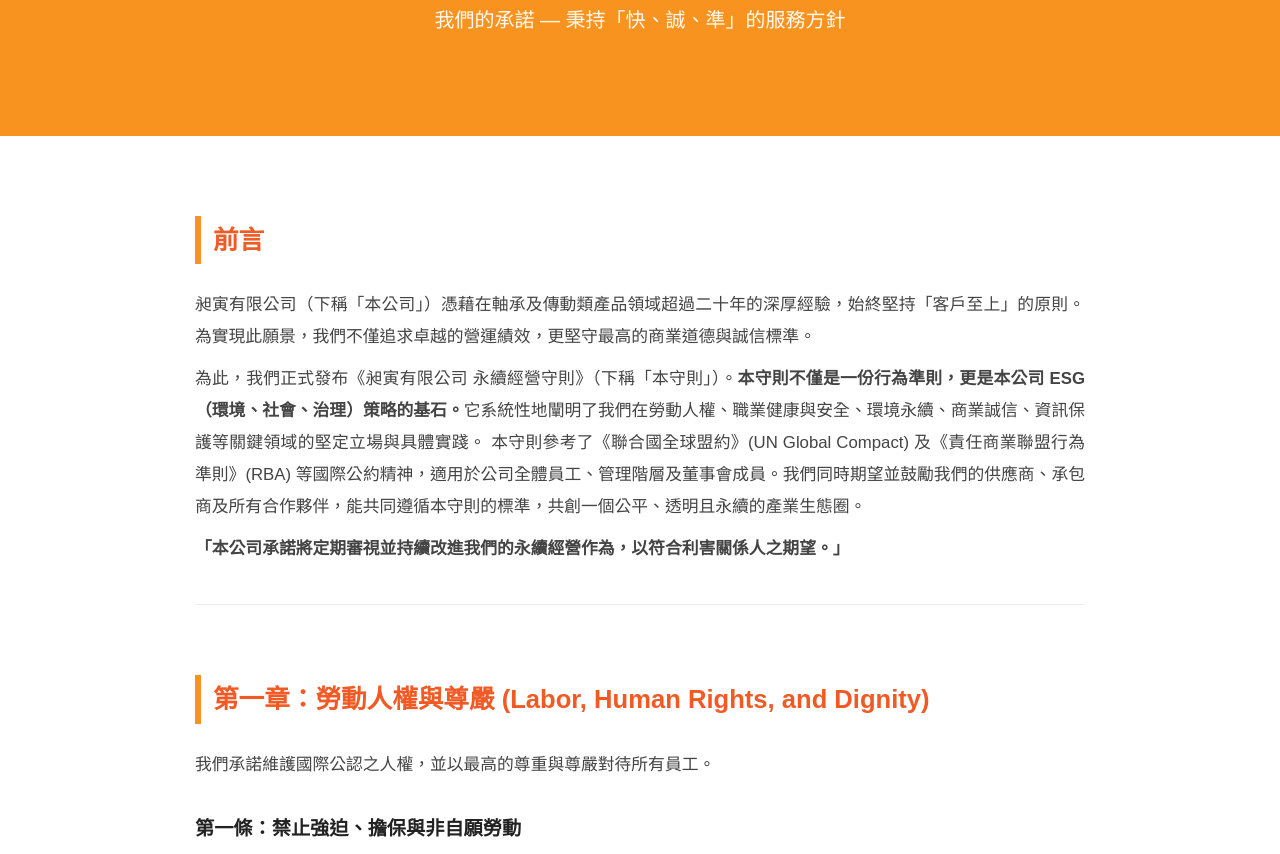
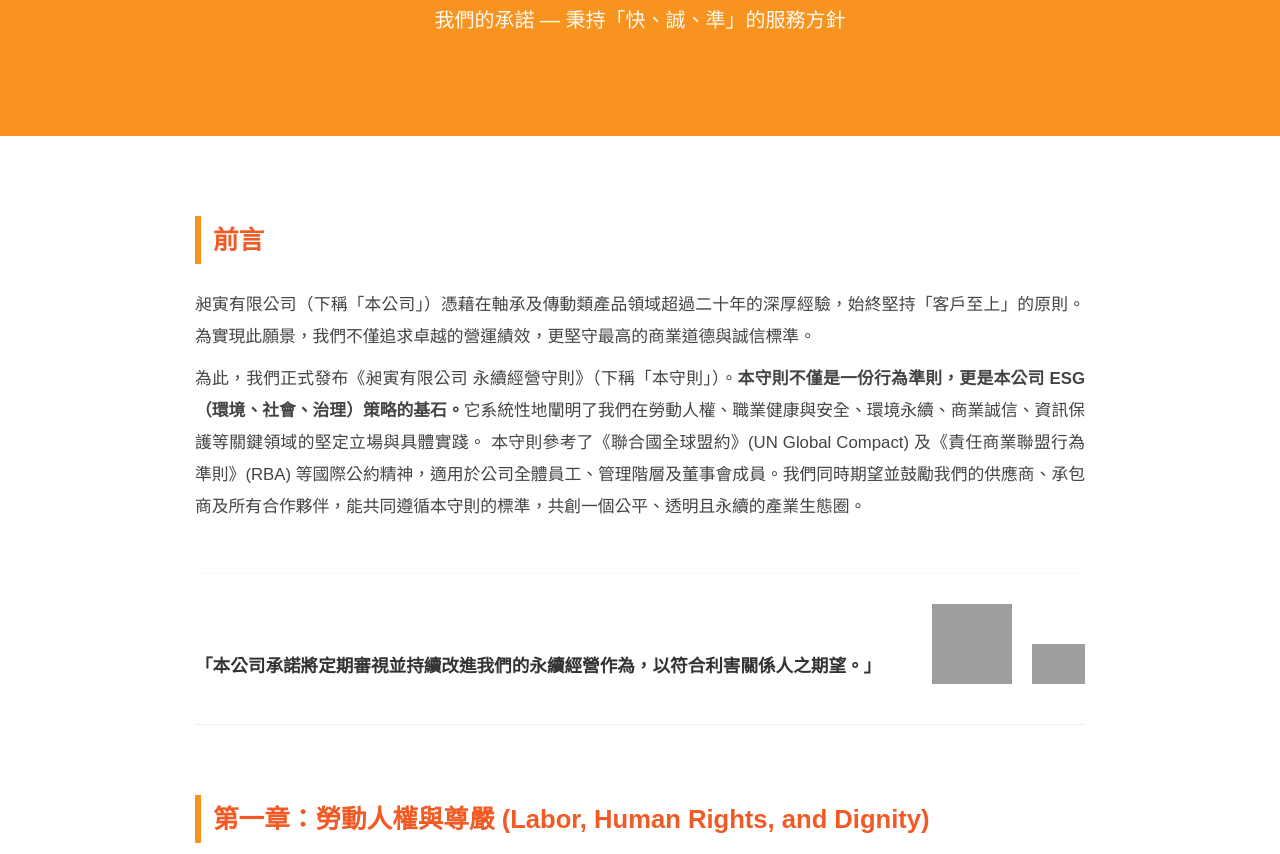
Before and after one commit to win83117266/my-portfolio-website, a plain HTML site: page sustainability.html in a window 1280 px wide. Shown: the part 198-1052 px from the top of the page. Drawn offline with Linux system fonts and the light colour scheme; grey boxes are pictures that could not be loaded.

Commit message:
簽名更新

```diff
--- a/styles.css
+++ b/styles.css
@@ -450,3 +450,111 @@ footer {
   background-color: #007bff; /* 滑鼠移上去時，背景填滿 */
   color: #ffffff; /* 文字變白色 */
 }
+
+/* --- 總經理簽名區塊 (永續頁面) --- */
+.signature-block {
+  display: flex; /* 啟用 Flexbox */
+  justify-content: space-between; /* 讓文字和圖片組水平拉開 */
+  align-items: flex-end; /* 讓兩者的「底部」對齊 */
+
+  margin-top: 50px;
+  padding-top: 30px;
+  border-top: 1px solid var(--light-gray, #eee);
+}
+
+.signature-block .final-quote {
+  flex: 1; /* 讓文字區塊自動填滿左側 */
+  margin: 0;
+  text-align: justify;
+  color: var(--text-color, #444);
+  font-size: 1.1rem;
+  font-weight: 600;
+  padding-right: 25px; /* 避免文字和圖片黏在一起 */
+}
+
+/* 這是新的圖片組容器 */
+.signature-image-group {
+  display: flex;
+  flex-direction: column; /* 讓圖片「垂直堆疊」 */
+  align-items: center; /* 讓兩張圖片彼此置中對齊 */
+  flex-shrink: 0;
+  margin-left: 20px;
+}
+
+/* --- 總經理簽名區塊 (永續頁面) --- */
+.signature-block {
+  display: flex; /* 啟用 Flexbox */
+  justify-content: space-between; /* 讓文字和圖片組水平拉開 */
+  align-items: flex-end; /* 讓兩者的「底部」對齊 */
+
+  margin-top: 50px;
+  padding-top: 30px;
+  border-top: 1px solid var(--light-gray, #eee);
+}
+
+.signature-block .final-quote {
+  flex: 1; /* 讓文字區塊自動填滿左側 */
+  margin: 0;
+  text-align: justify;
+  color: var(--text-color, #444);
+  font-size: 1.1rem;
+  font-weight: 600;
+  padding-right: 25px; /* 避免文字和圖片黏在一起 */
+}
+
+/* 這是新的圖片組容器 (Desktop) */
+.signature-image-group {
+  display: flex;
+  flex-direction: row; /* 1. 改為「水平排列」 */
+  align-items: flex-end; /* 2. 讓兩張圖的底部對齊 */
+  flex-shrink: 0;
+  margin-left: 20px;
+}
+
+/* 公司印章圖檔 (Desktop) */
+.signature-image-group .company-seal {
+  /* 3. 設定印章尺寸 (3x3 比例) */
+  height: 80px;
+  width: 80px;
+  display: block;
+  margin-right: 20px; /* 4. 印章和簽名之間的間距 */
+}
+
+/* 總經理簽名圖檔 (Desktop) */
+.signature-image-group .gm-signature {
+  /* 5. 簽名高度為印章一半 (1.5) */
+  height: 40px; /* (80px / 2 = 40px) */
+  width: auto;
+  display: block;
+}
+
+/* --- 響應式：當螢幕寬度小於 768px 時 --- */
+@media (max-width: 768px) {
+  .signature-block {
+    flex-direction: column; /* (手機) 讓文字和圖片組改為「垂直堆疊」 */
+    align-items: flex-start;
+  }
+
+  .signature-block .final-quote {
+    padding-right: 0; /* 垂直堆疊時，不需要右邊距 */
+  }
+
+  /* (手機) 圖片組的設定 */
+  .signature-image-group {
+    margin-left: 0; /* 移除左邊距 */
+    margin-top: 30px; /* 增加和上方文字的間距 */
+    align-self: flex-end; /* (關鍵) 讓整組圖片靠到最右邊 */
+  }
+
+  /* (Mobile) 印章尺寸 (維持 1:1) */
+  .signature-image-group .company-seal {
+    height: 60px;
+    width: 60px;
+    margin-right: 15px; /* (手機) 水平間距 */
+  }
+
+  /* (Mobile) 簽名尺寸 (維持印章一半) */
+  .signature-image-group .gm-signature {
+    height: 30px; /* (60px / 2 = 30px) */
+  }
+}
--- a/sustainability.html
+++ b/sustainability.html
@@ -56,11 +56,26 @@
           及《責任商業聯盟行為準則》(RBA)
           等國際公約精神，適用於公司全體員工、管理階層及董事會成員。我們同時期望並鼓勵我們的供應商、承包商及所有合作夥伴，能共同遵循本守則的標準，共創一個公平、透明且永續的產業生態圈。
         </p>
-        <p>
-          <strong
-            >「本公司承諾將定期審視並持續改進我們的永續經營作為，以符合利害關係人之期望。」</strong
-          >
-        </p>
+        <div class="signature-block">
+          <p class="final-quote">
+            <strong
+              >「本公司承諾將定期審視並持續改進我們的永續經營作為，以符合利害關係人之期望。」</strong
+            >
+          </p>
+
+          <div class="signature-image-group">
+            <img
+              src="image/company-seal.png"
+              alt="昶寅有限公司 公司印章"
+              class="company-seal"
+            />
+            <img
+              src="image/gm-signature.png"
+              alt="總經理 簽名"
+              class="gm-signature"
+            />
+          </div>
+        </div>
       </section>
 
       <section>
```
Also changed, not shown: 2 other files.
